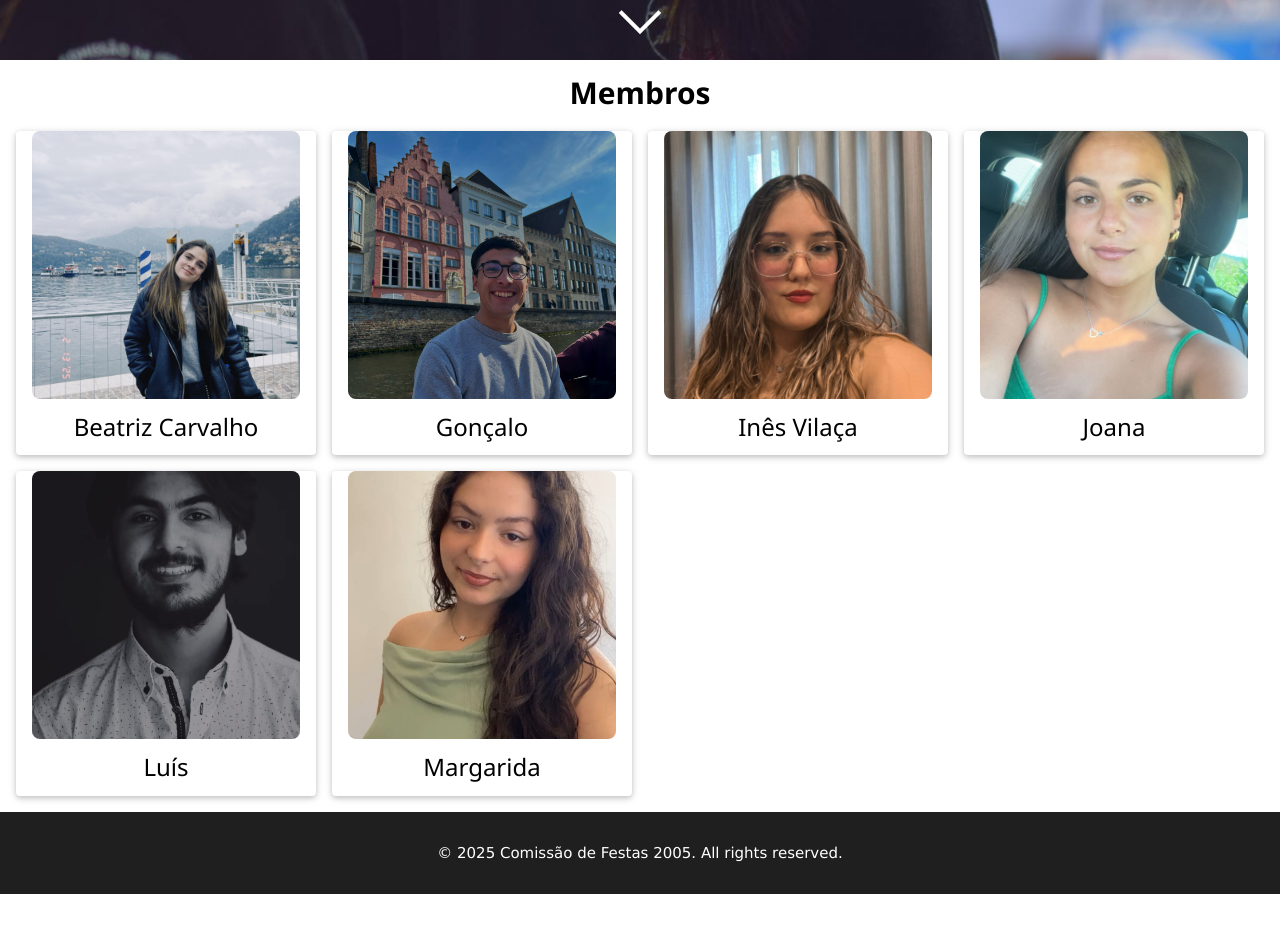
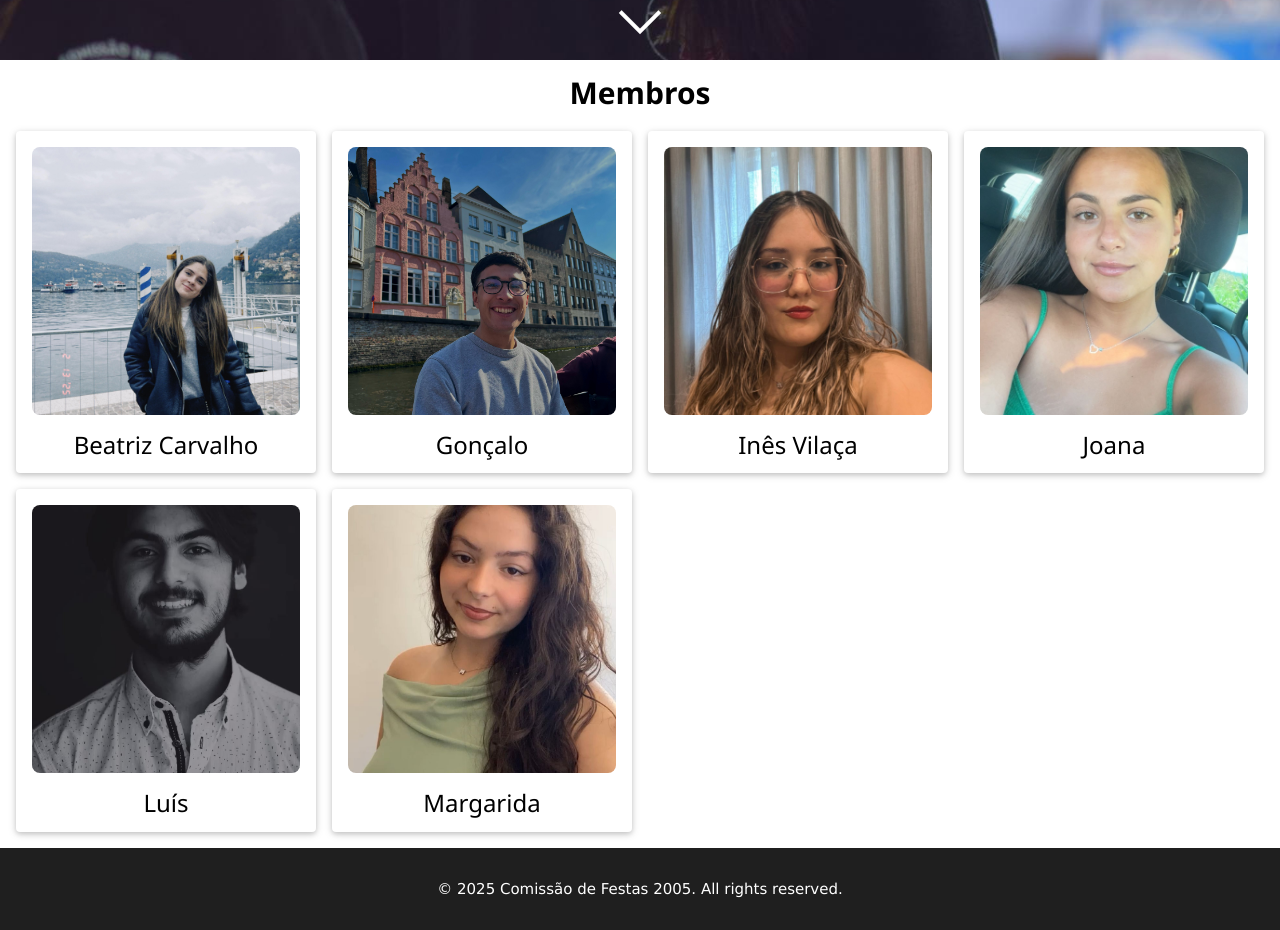
Before and after one commit to Dead4ever07/bar-app, a React (Create React App) app: page / in a window 1280 px wide. Shown: the part 740-1670 px from the top of the page. Before the commit the page ends 1634 px from the top, so only its background shows below. Built offline with nearby package versions, Linux system fonts and the light colour scheme; no server answers.

Commit message:
lets see if he nailed it

```diff
--- a/src/components/Home/Home.css
+++ b/src/components/Home/Home.css
@@ -28,13 +28,19 @@
   padding: 40px 16px 0 16px; /* top, right, bottom, left */
 }
 
-/* Force all images to the same height (square) */
+/* Add inner spacing at the top of the card */
+.team-card {
+  padding-top: 16px; /* matches side padding */
+}
+
+/* Force all images to same height (square) */
 .team-image-container {
   width: 100%;
   padding-top: 100%; /* 1:1 aspect ratio */
   position: relative;
   overflow: hidden;
   border-radius: 8px;
+  margin-bottom: 12px; /* space between image and name */
 }
 
 .team-image {
@@ -46,6 +52,7 @@
   object-fit: cover;
 }
 
+
 /* Optional: title styling */
 .team-section h2 {
   font-weight: bold;
--- a/src/components/Home/TeamGrid.js
+++ b/src/components/Home/TeamGrid.js
@@ -19,7 +19,7 @@ import members from "./Members";
  */
 
 export function TeamGrid() {
-  return (
+return (
     <div className="team-section w3-margin-top-custom">
       {/* Section Title */}
       <h2 className="w3-center w3-margin-bottom">Membros</h2>
@@ -28,7 +28,7 @@ export function TeamGrid() {
       <div className="w3-row-padding w3-center">
         {members.map((member, index) => (
           <div key={index} className="w3-col l3 m4 s6 w3-margin-bottom">
-            <div className="w3-card w3-round w3-white">
+            <div className="w3-card w3-round w3-white team-card">
               <div className="w3-container">
                 <div className="team-image-container">
                   <img
```
